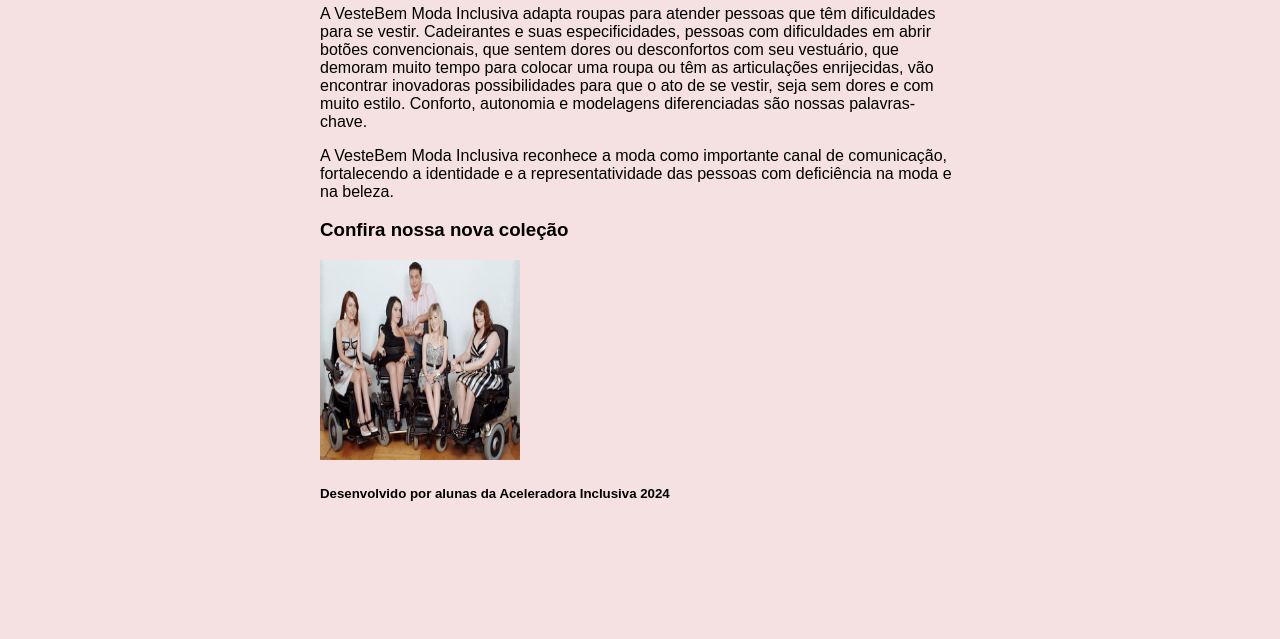
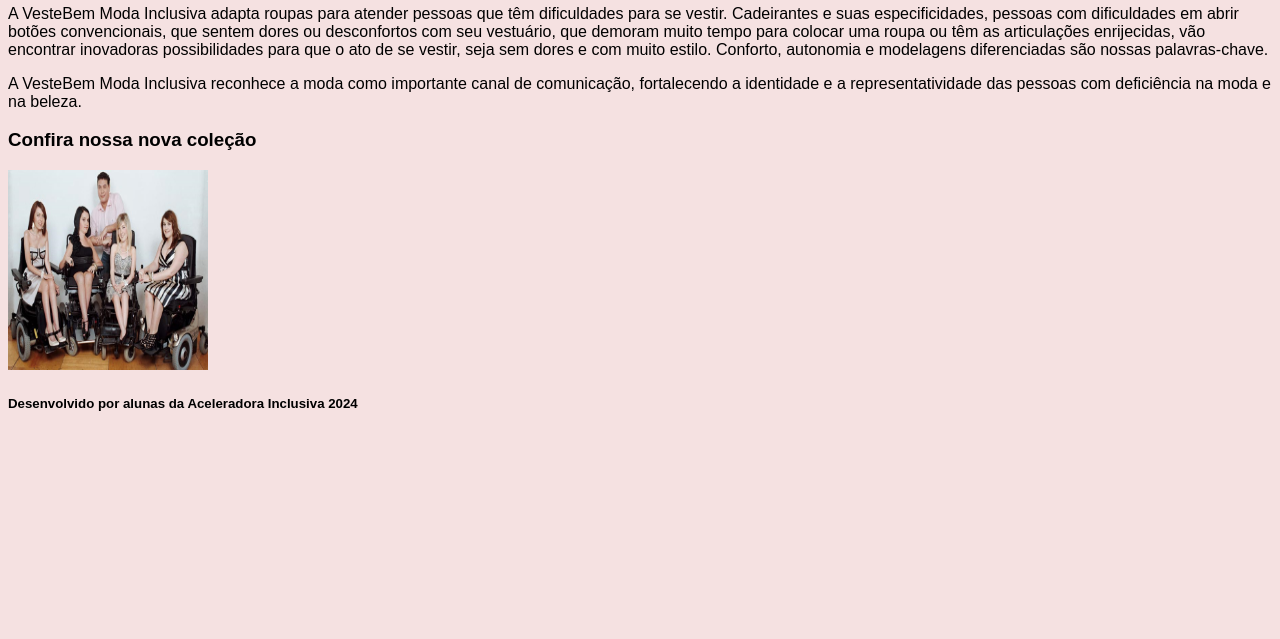
Before and after one commit to GabrielleGobbi/VesteBem, a plain HTML site: page index.html in a window 1280 px wide. Shown: the part 161-800 px from the top of the page. Drawn offline with Linux system fonts and the light colour scheme.

Commit message:
Update styleRoupa.css

```diff
--- a/styleRoupa.css
+++ b/styleRoupa.css
@@ -13,8 +13,7 @@ img{
 body {
     background-color: #F5E1E1;
     font-family: Arial, sans-serif;
-    margin-left: 25%;
-    margin-right: 25%;
+
 }
 
 
```
